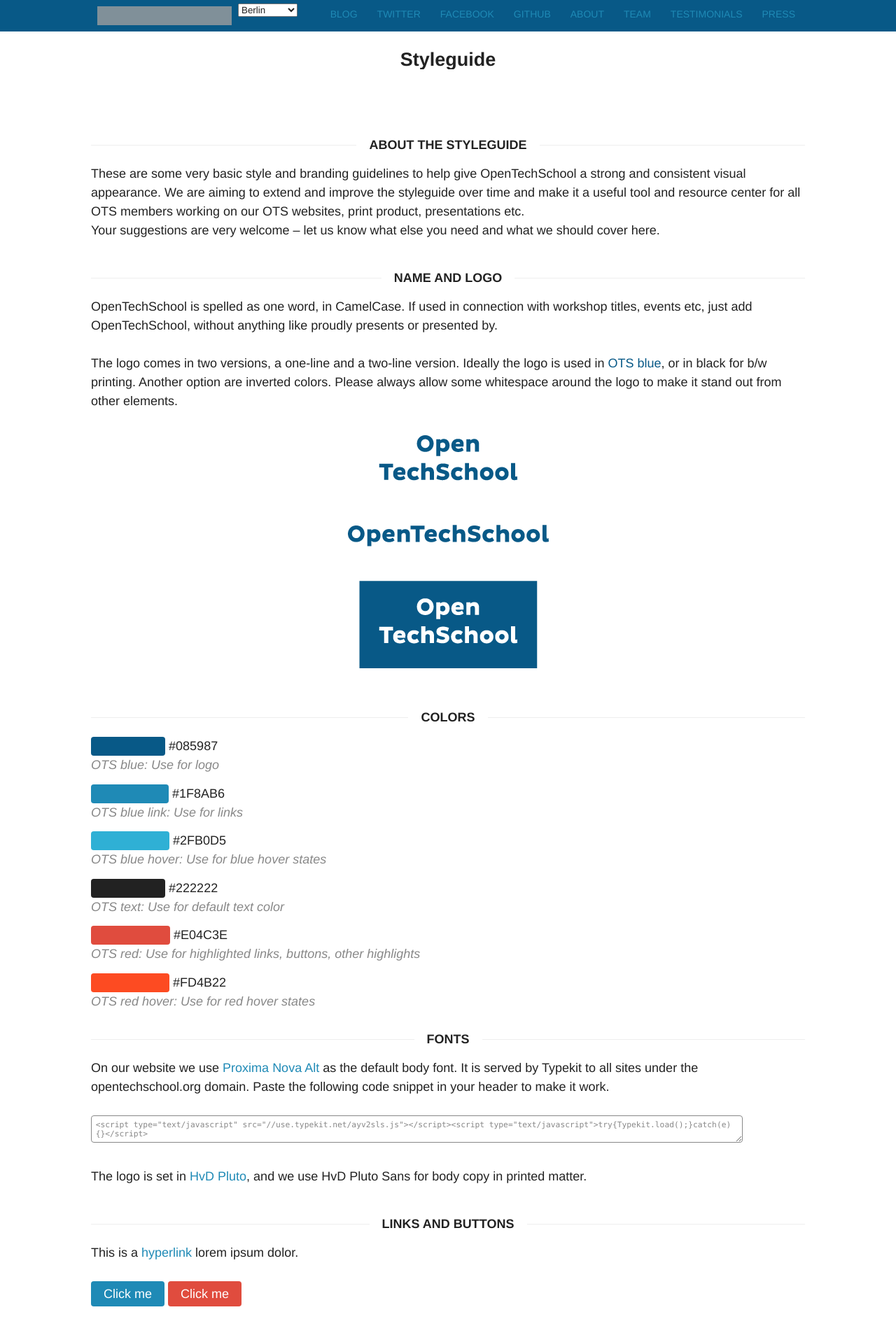
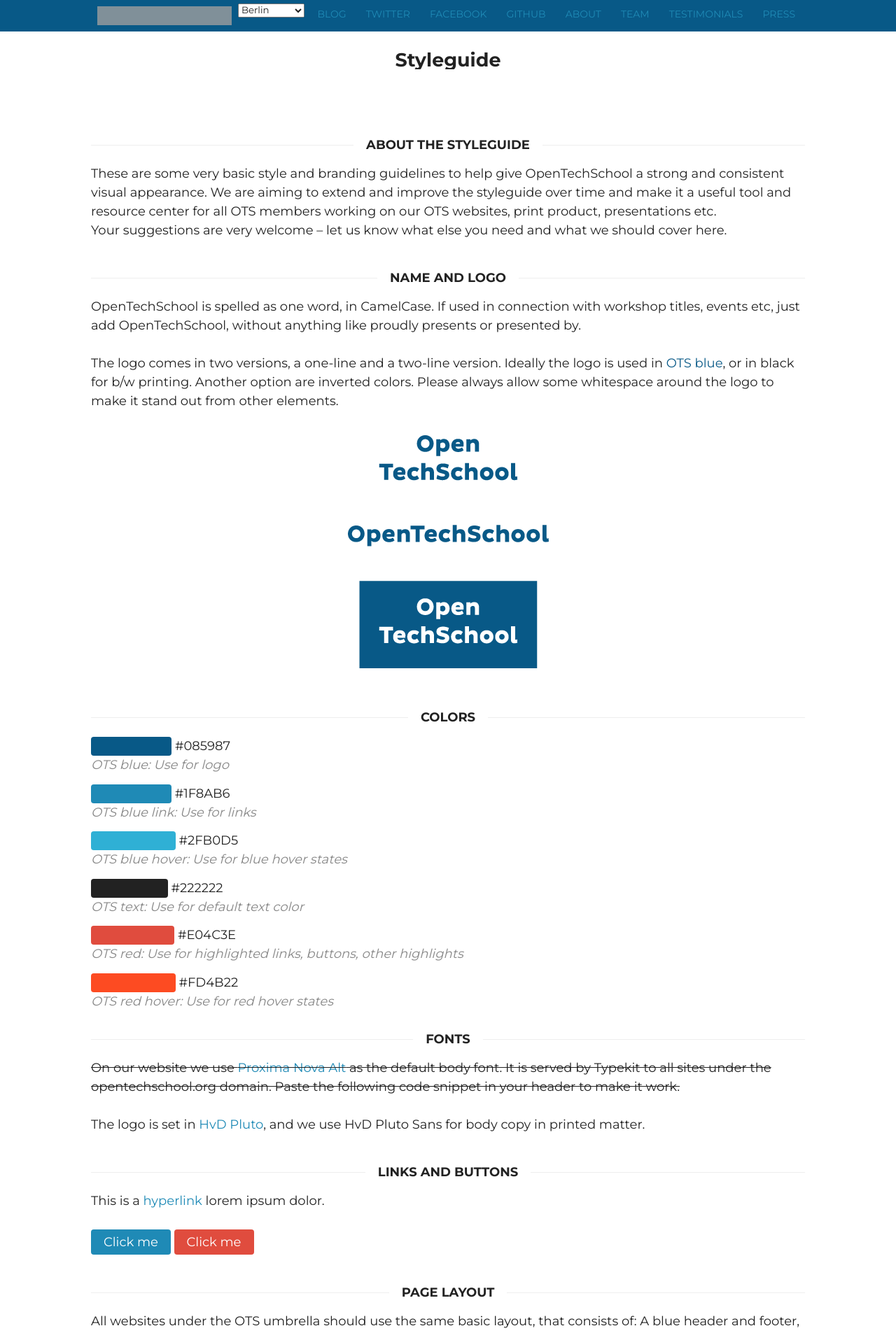
Before and after one commit to OpenTechSchool/www.opentechschool.org, a Jekyll site: the page built from styleguide.html, in a window 1280 px wide. Shown: the top 1905 px of the page at 70% size. Built offline with Jekyll 4.4.1, drawn with Linux system fonts in a browser that asks for light colours; nearby versions of some CDN libraries; comment, search, counter and statistics services are not loaded; grey boxes are pictures that could not be loaded.

Commit message:
Trying out another font (Montserrat) #7

```diff
--- a/_includes/_head.html
+++ b/_includes/_head.html
@@ -8,6 +8,7 @@
   <meta http-equiv="X-UA-Compatible" content="IE=edge,chrome=1">
 
   <title>OpenTechSchool – {{ page.title }}</title>
+  <link href='http://fonts.googleapis.com/css?family=Montserrat:400,700' rel='stylesheet' type='text/css'>
 
   <meta name="description" content="OpenTechSchool is a community initiative to provide programming and other tech-related workshops to women and their friends. We take care of the organizational side of things (venues, press, finding participants) and let our volunteer coaches to create the curriculum according to their vision. Our main goal is to create a friendly and safe learning environment where no one feels shy about asking any question. Everyone, no matter what their gender, skill level or experience, is invited to participate, whether as a coach or a learner">
   <meta name="author" content="OpenTechSchool">
--- a/sass/imports/_main.scss
+++ b/sass/imports/_main.scss
@@ -3,7 +3,7 @@
 /* ========================================== */
 
 body { margin: 0; font-size: 18px; line-height: 1.5; }
-body, button, input, select, textarea { font-family: "proxima-nova-alt", "Helvetica Neue", Arial, Helvetica, sans-serif; color: $ots_text; }
+body, button, input, select, textarea { font-family: "Montserrat", "Helvetica Neue", Arial, Helvetica, sans-serif; color: $ots_text; }
 
 ::-moz-selection { background: $ots_red_h; color: #fff; text-shadow: none; }
 ::selection { background: $ots_red_h; color: #fff; text-shadow: none; }
--- a/styleguide.html
+++ b/styleguide.html
@@ -71,11 +71,9 @@
 
       <h2><span>Fonts</span></h2>
       <p>
-        On our website we use <a href="https://typekit.com/fonts/proxima-nova-alt">Proxima Nova Alt</a> as the default body font. It is served by Typekit to all sites under the opentechschool.org domain. Paste the following code snippet in your header to make it work.
+        <del>On our website we use <a href="https://typekit.com/fonts/proxima-nova-alt">Proxima Nova Alt</a> as the default body font. It is served by Typekit to all sites under the opentechschool.org domain. Paste the following code snippet in your header to make it work.</del>
       </p>
-      <p>
-        <textarea class="sg_textarea" cols="40" rows="2">&lt;script type="text/javascript" src="//use.typekit.net/ayv2sls.js"&gt;&lt;/script&gt;&lt;script type="text/javascript"&gt;try{Typekit.load();}catch(e){}&lt;/script&gt;</textarea>
-      </p>
+
       <p>
         The logo is set in <a href="http://www.myfonts.com/fonts/hvdfonts/pluto/">HvD Pluto</a>, and we use HvD Pluto Sans for body copy in printed matter.
       </p>
--- a/stylesheets/screen.css
+++ b/stylesheets/screen.css
@@ -106,7 +106,7 @@
 
 /* line 6, ../sass/imports/_main.scss */
 body, button, input, select, textarea {
-  font-family: "proxima-nova-alt", "Helvetica Neue", Arial, Helvetica, sans-serif;
+  font-family: "Montserrat", "Helvetica Neue", Arial, Helvetica, sans-serif;
   color: #222222;
 }
 
```
Also changed, not shown: other parts of _includes/_head.html (+0 -3 lines).
